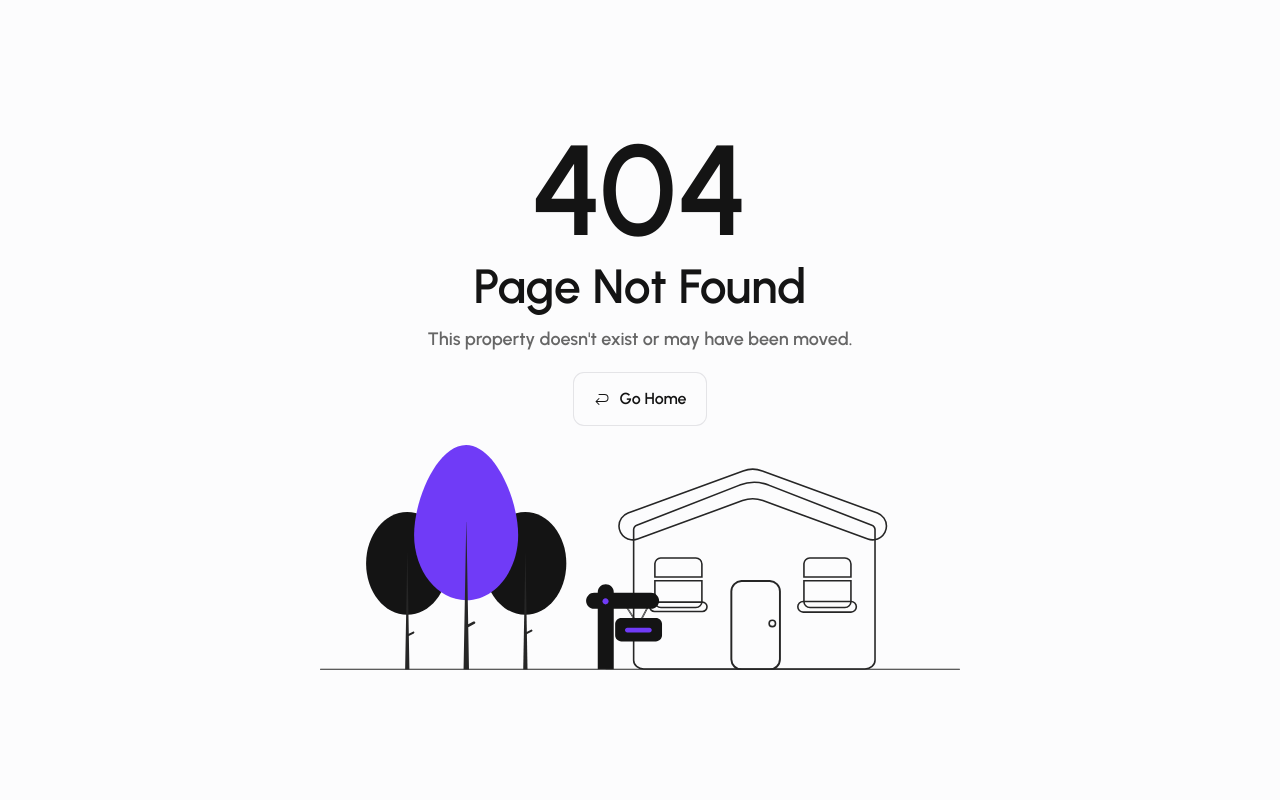
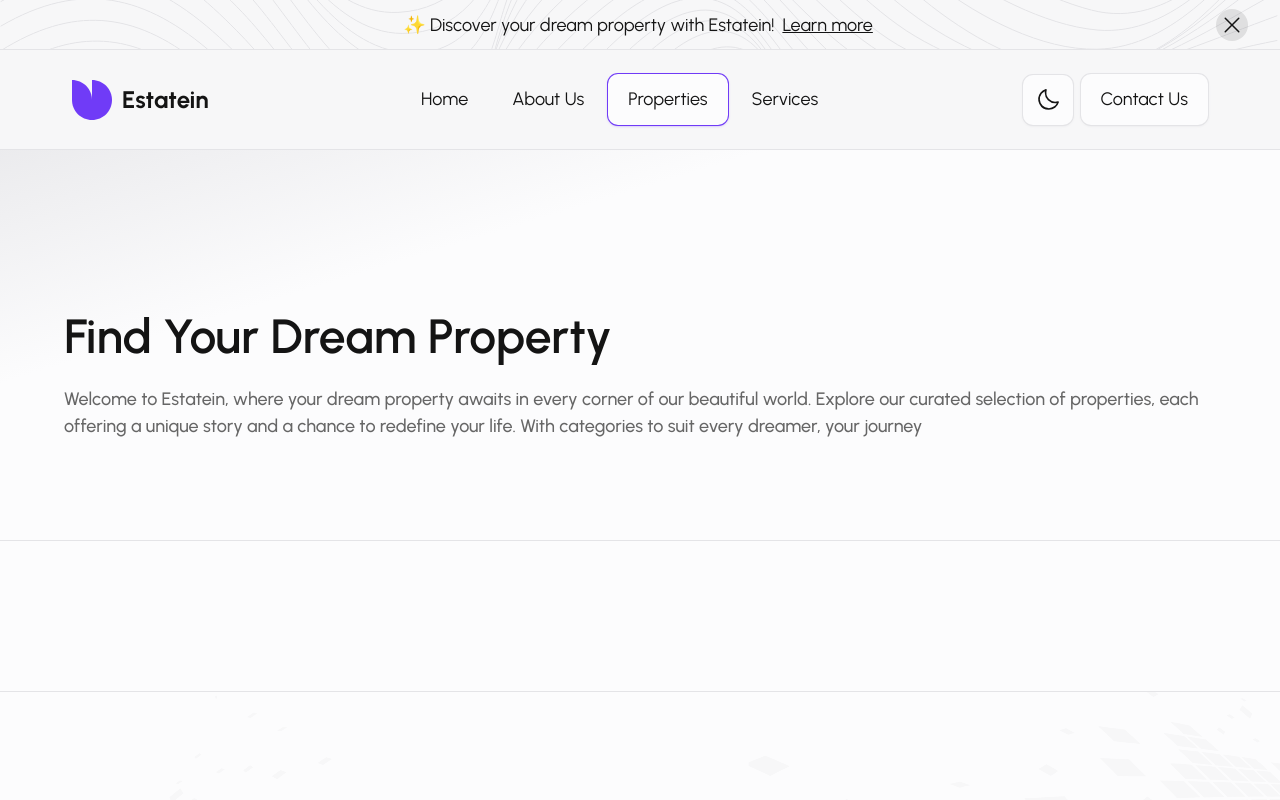
Before and after one commit to siobaldev/estatein, a Next.js app: page /properties in a window 1280 px wide. Before the commit this address had no page. Shown: the top 800 px of the page. Built offline with nearby package versions, Linux system fonts and the light colour scheme.

Commit message:
feat: render properties hero section in page

```diff
--- /dev/null
+++ b/src/app/(main)/properties/page.tsx
@@ -0,0 +1,23 @@
+import { Metadata } from "next";
+import AnimatedSection from "@/components/animated-section";
+import PropertiesHero from "./_components/hero-section";
+
+export const metadata: Metadata = {
+  title: "Estatein - Properties",
+  description:
+    "Browse Estatein’s curated collection of residential and commercial properties. Find detailed listings, pricing, and insights to help you choose your ideal property.",
+};
+
+export default function Services() {
+  const sections = [PropertiesHero];
+
+  return (
+    <main className="space-y-20 md:space-y-25 lg:space-y-30 xl:space-y-37.5">
+      {sections.map((Component, index) => (
+        <AnimatedSection key={index}>
+          <Component />
+        </AnimatedSection>
+      ))}
+    </main>
+  );
+}
```
